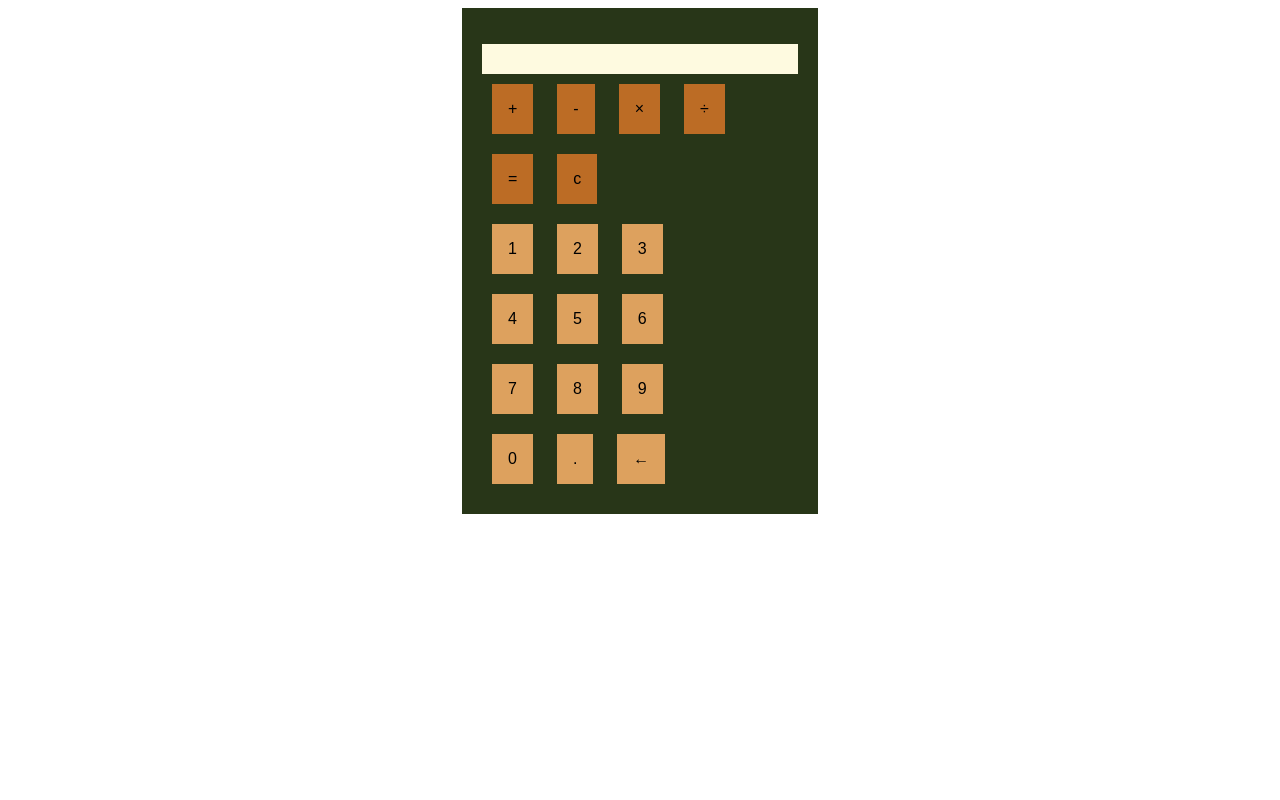
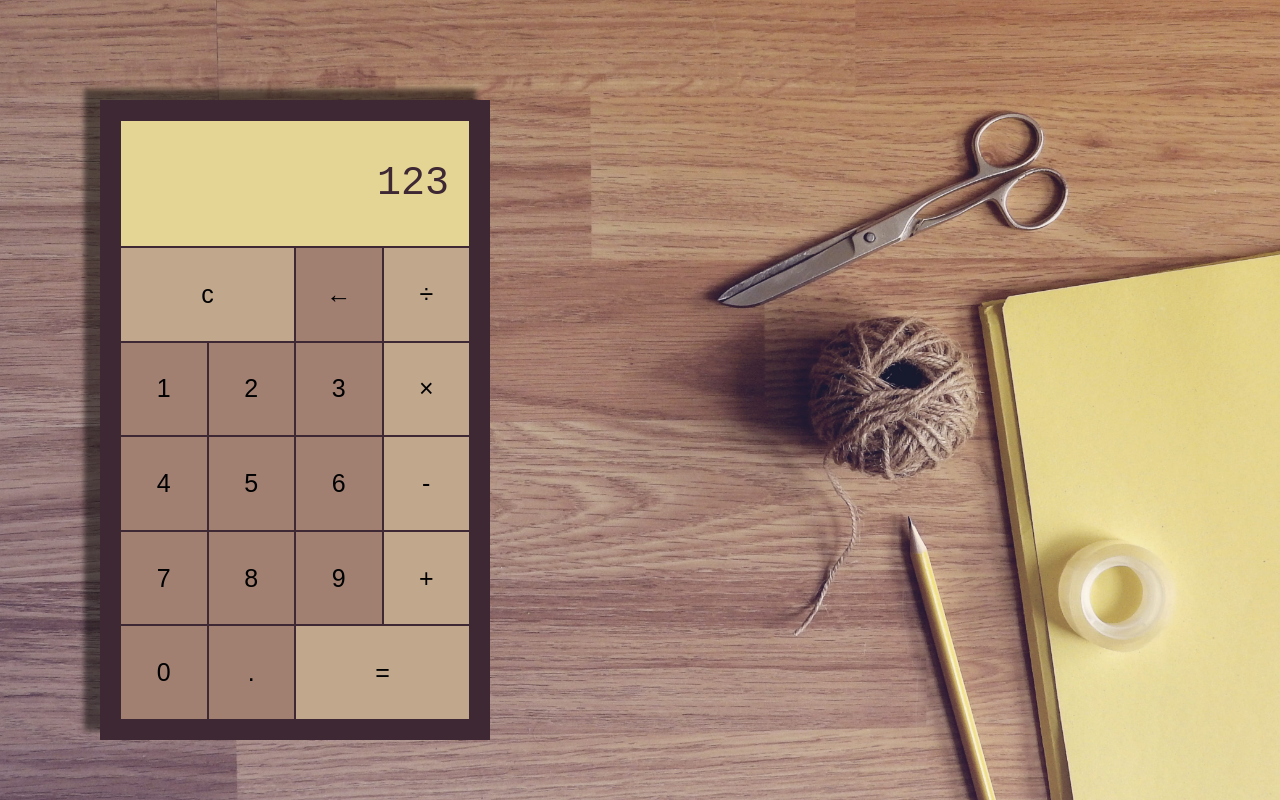
Before and after one commit to TriShade/calculator, a plain HTML site: page index.html in a window 1280 px wide. Drawn offline with Linux system fonts and the light colour scheme.

Commit message:
Improved visuals

```diff
--- a/index.html
+++ b/index.html
@@ -8,34 +8,39 @@
 <body>
   <div id='calculator'>
     <div id="displaycontainer">
-        <p id="display"></p>
+        <p id="display">123</p>
     </div>
-    <div id="functioncontainer">
-        <button id="add">+</button>
-        <button id="subtract">-</button>
-        <button id="multiply">×</button>
-        <button id="divide">÷</button>
-        <button id="equals">=</button>
-        <button id="clear">c</button>
-    </div>
-    <div id="numbers">
-        <button>1</button>
-        <button>2</button>
-        <button>3</button>
-        <br>
-        <button>4</button>
-        <button>5</button>
-        <button>6</button>
-        <br>
-        <button>7</button>
-        <button>8</button>
-        <button>9</button>
-        <br>
-        <button>0</button>
-        <button>.</button>
-        <button>←</button>
-    </div>
+        <button id="add" class="funcbtn">+</button>
+        <button id="subtract" class="funcbtn">-</button>
+        <button id="multiply" class="funcbtn">×</button>
+        <button id="divide" class="funcbtn">÷</button>
+        <button id="equals" class="funcbtn">=</button>
+        <button id="clear" class="funcbtn">c</button>
+        <button class="numbtn">1</button>
+        <button class="numbtn">2</button>
+        <button class="numbtn">3</button>
+        <button class="numbtn">4</button>
+        <button class="numbtn">5</button>
+        <button class="numbtn">6</button>
+        <button class="numbtn">7</button>
+        <button class="numbtn">8</button>
+        <button class="numbtn">9</button>
+        <button class="numbtn">0</button>
+        <button class="numbtn">.</button>
+        <button id="back" class="numbtn">←</button>
   </div>
+ <!--
+  <div id="info">
+    <h1>Calculator</h1>
+    <p>Web calculator with keyboard support</p>
+    <ul>
+      <li>Clear: c</li>
+      <li>Division: /</li>
+      <li>Multiplication: * or x</li>
+      <li>Evaluation: =, enter, or any operator</li>
+    </ul>
+  </div>
+-->
   <script src="script.js"></script>
 </body>
 </html>
--- a/script.js
+++ b/script.js
@@ -106,7 +106,7 @@ let readyToOperate = false;
 let funcOperate = false;
 
 const numContainer = document.querySelector('#numbers');
-const numButtons = numContainer.querySelectorAll('button');
+const numButtons = document.querySelectorAll('.numbtn');
 
 
 numButtons.forEach((button) => {
@@ -131,7 +131,7 @@ window.addEventListener('keydown', function (e) {
         displayString = displayString.substr(0, displayString.length - 1);
         announce(displayString);
     }
-    else if(e.key === '=') {
+    else if(e.key === '=' || e.key === 'Enter') {
         if(!(numA === null) && !(displayString === '') && !(operator === '')) {
             readyToOperate = true;
         }
@@ -159,7 +159,7 @@ window.addEventListener('keydown', function (e) {
   });
 
 const funcContainer = document.querySelector('#functioncontainer');
-const funcButtons = funcContainer.querySelectorAll('button');
+const funcButtons = document.querySelectorAll('.funcbtn');
 funcButtons.forEach((button) => {
 
     button.addEventListener('click', (e) => {
--- a/style.css
+++ b/style.css
@@ -1,40 +1,105 @@
+html {
+    @import url('https://fonts.googleapis.com/css2?family=IBM+Plex+Mono&family=Roboto+Slab&display=swap');
+}
+
 body {
+    background: url("background.jpg") no-repeat center center fixed #a17f71;
     -webkit-background-size: cover;
     -moz-background-size: cover;
     -o-background-size: cover;
     background-size: cover;
     background-position: top;
+    font-family: 'Roboto Slab', serif;
 }
 
 #calculator {
-    margin: auto;
-    width: 25%;
-    background-color: #283618;
+    position: fixed;
+    display: grid;
+    grid-template-columns: repeat(4, 1fr);
+    grid-template-rows: repeat(6, 1fr);
+    top: 100px;
+    left: 100px;
+    width: 350px;
+    height: 600px;
+    background-color: #3e2834;
     padding: 20px;
-    color: #606C38;
+    color: #3e2834;
+
+    /* offset-x | offset-y | blur-radius | spread-radius | color */
+    box-shadow: -15px -10px 5px 1px rgba(0, 0, 0, 0.5);
 }
 
 #displaycontainer {
-    background-color: #FEFAE0;
-    height: 30px;
+    background-color:#e5d595;
+    grid-column: 1 / span 4;
+    grid-row: 1 / span 1;
+    margin: 1px;
 }
 
 #display {
-    padding: 10px;
+    font-size: 40px;
+    text-align: right;
+    padding-right: 20px;
+    font-family: 'IBM Plex Mono', monospace;
 }
 
 button {
     padding: 16px;
-    margin: 10px;
-    font-size: 16px;
+    margin: 1px;
+    font-size: 25px;
     border: none;
     cursor: pointer;
    }
 
-#functioncontainer button {
-    background-color: #BC6C25;
+.funcbtn {
+    background-color: #c1a78c;
 }
 
-#numbers button {
-    background-color: #DDA15E;
+#clear {
+    grid-column: 1 / span 2;
+    grid-row: 2 / span 1;
 }
+
+#back {
+    grid-column: 3 / span 1;
+    grid-row: 2 / span 1;
+}
+
+#divide {
+    grid-column: 4 / span 1;
+    grid-row: 2 / span 1;
+}
+
+#multiply {
+    grid-column: 4 / span 1;
+    grid-row: 3 / span 1;
+}
+
+#subtract {
+    grid-column: 4 / span 1;
+    grid-row: 4 / span 1;
+}
+
+#add {
+    grid-column: 4 / span 1;
+    grid-row: 5 / span 1;
+}
+
+#equals {
+    grid-column: 3 / span 2;
+    grid-row: 6 / span 1;
+}
+
+.numbtn {
+    background-color: #a17f71;
+}
+
+h1 {
+    font-family: 'IBM Plex Mono', monospace;
+}
+
+#info {
+    position: fixed;
+    right: 50px;
+    top: 400px;
+}
```
Also changed, not shown: background.jpg (added).
